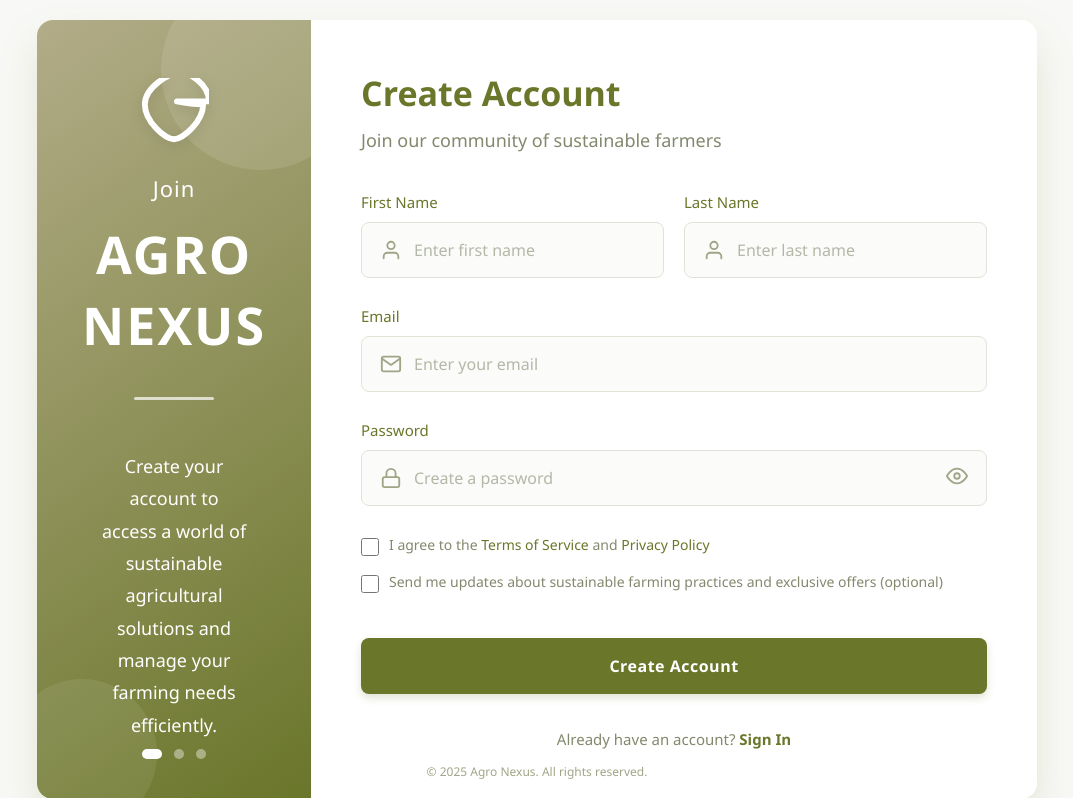
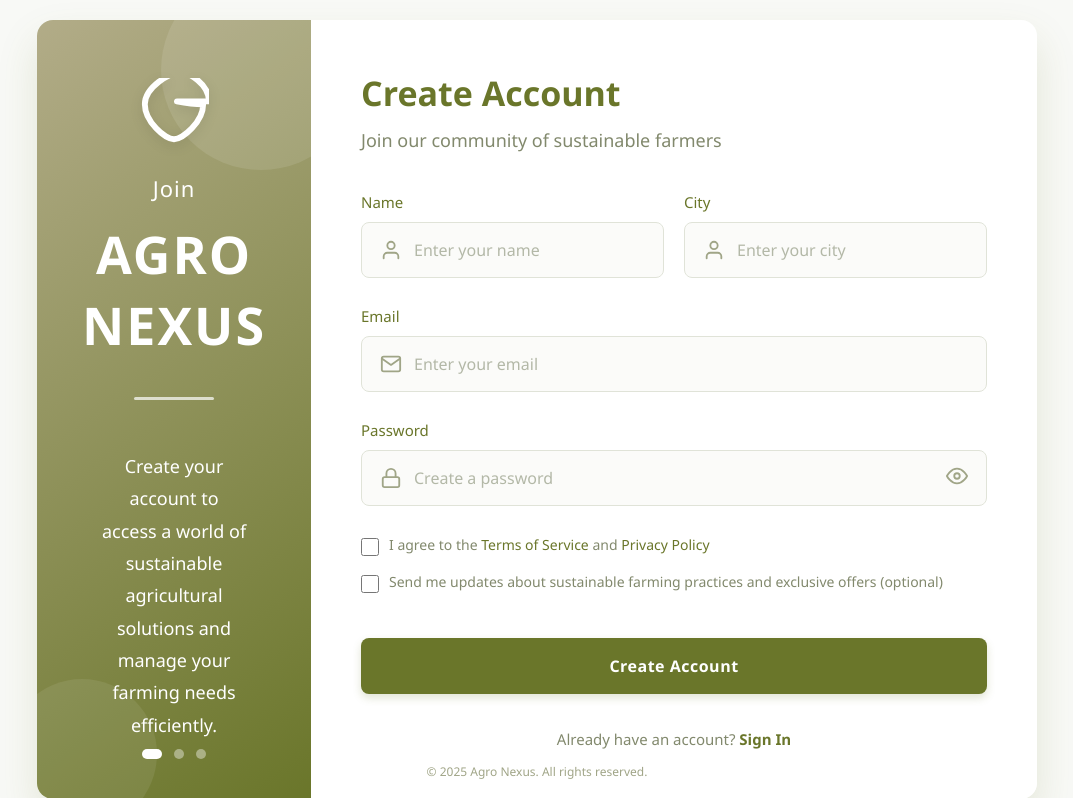
Before and after one commit to JUGADU-GEEKS/Dev-, a Python web app: template templates/signup.html in a window 1280 px wide. Shown: the top 798 px of the page, without its empty margins (103-1176 px from the left). Run offline with Jinja, Linux system fonts and the light colour scheme; the template is opened without the code that fills it, so the values that code supplies are empty.

Commit message:
added city in signup

```diff
--- a/templates/signup.html
+++ b/templates/signup.html
@@ -31,21 +31,21 @@
 
             <div class="form-row">
                 <div class="form-group">
-                    <label>First Name</label>
+                    <label>Name</label>
                     <div class="input-field">
                         <svg xmlns="http://www.w3.org/2000/svg" width="22" height="22" viewBox="0 0 24 24" fill="none" stroke="currentColor" stroke-width="2" stroke-linecap="round" stroke-linejoin="round"><circle cx="12" cy="7" r="4"/><path d="M20 21v-2a4 4 0 0 0-4-4H8a4 4 0 0 0-4 4v2"/></svg>
-                        <input type="text" placeholder="Enter first name" id="firstName">
+                        <input type="text" placeholder="Enter your name" id="firstName">
                     </div>
-                    <div class="error-message" id="firstNameError">First name is required</div>
+                    <div class="error-message" id="firstNameError">Name is required</div>
                 </div>
 
                 <div class="form-group">
-                    <label>Last Name</label>
+                    <label>City</label>
                     <div class="input-field">
                         <svg xmlns="http://www.w3.org/2000/svg" width="22" height="22" viewBox="0 0 24 24" fill="none" stroke="currentColor" stroke-width="2" stroke-linecap="round" stroke-linejoin="round"><circle cx="12" cy="7" r="4"/><path d="M20 21v-2a4 4 0 0 0-4-4H8a4 4 0 0 0-4 4v2"/></svg>
-                        <input type="text" placeholder="Enter last name" id="lastName">
+                        <input type="text" placeholder="Enter your city" id="lastName">
                     </div>
-                    <div class="error-message" id="lastNameError">Last name is required</div>
+                    <div class="error-message" id="lastNameError">City is required</div>
                 </div>
             </div>
 
```
Also changed, not shown: 1 other file.
